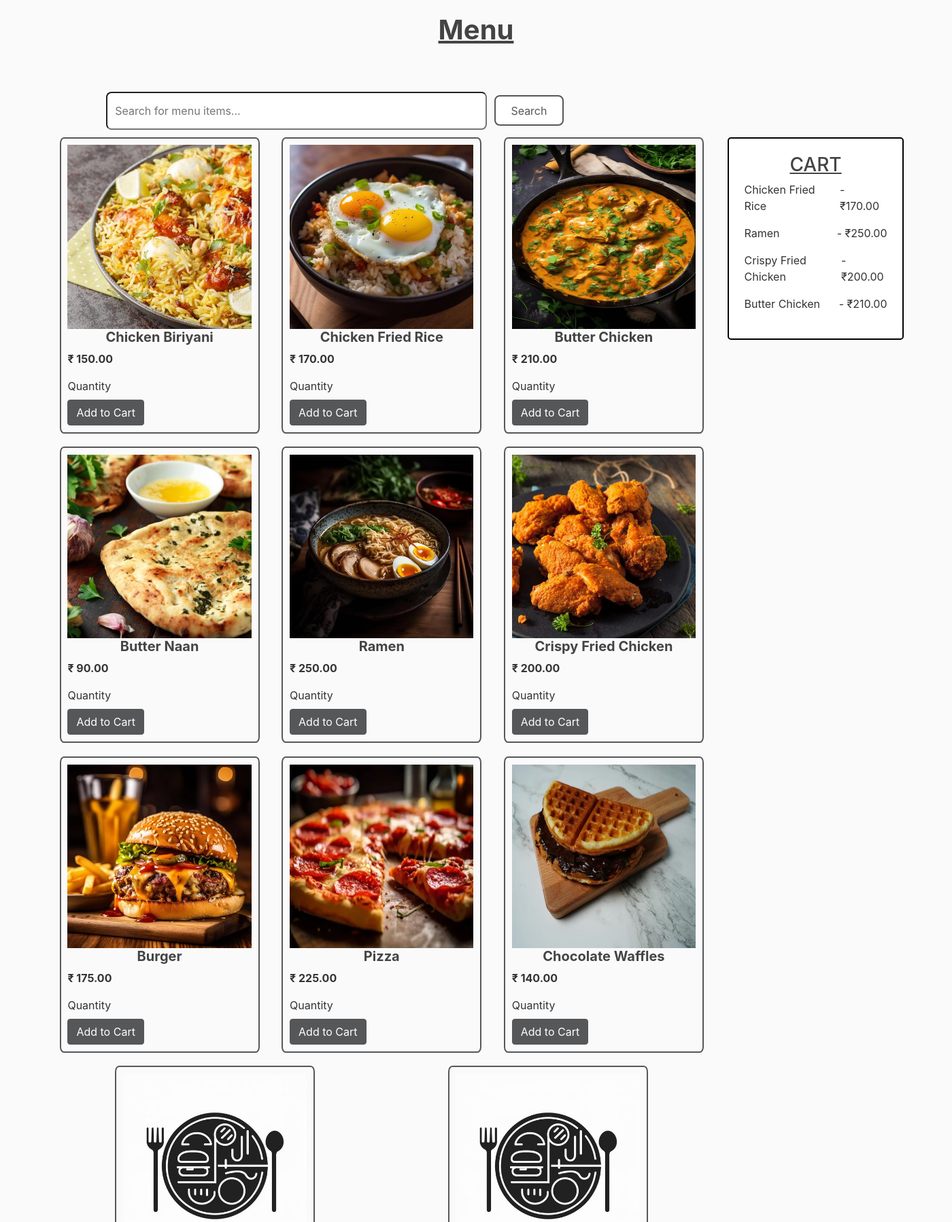
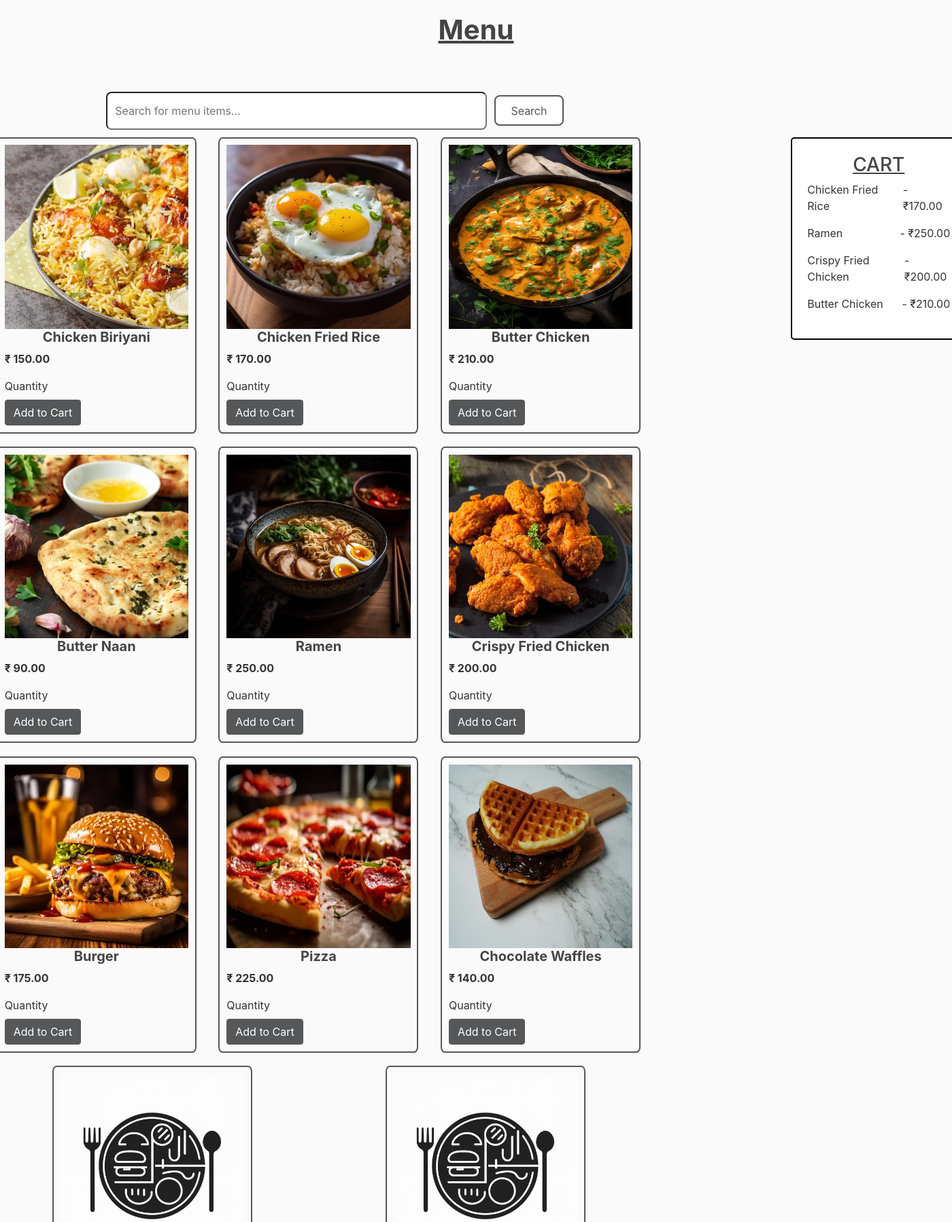
Before and after one commit to Nikhil422004/Tavern_Restaurant_App, a Django app: page /menu/ in a window 1400 px wide. Shown: the part 60-1858 px from the top of the page at 68% size. Run offline with Django 5.2, Linux system fonts and the light colour scheme; a user stored in the database is signed in; data comes from the database, SQL or seed files in the repository; both versions use the stored data as it was after the commit; some libraries are stand-ins or nearby versions.

Commit message:
minor change

```diff
--- a/menu/static/menu/menu.css
+++ b/menu/static/menu/menu.css
@@ -23,7 +23,7 @@
 
 .menuContain {
     display: flex;
-    justify-content: space-around;
+    justify-content: space-between;
 }
 
 .menuTitle {
```
Also changed, not shown: db.sqlite3.
